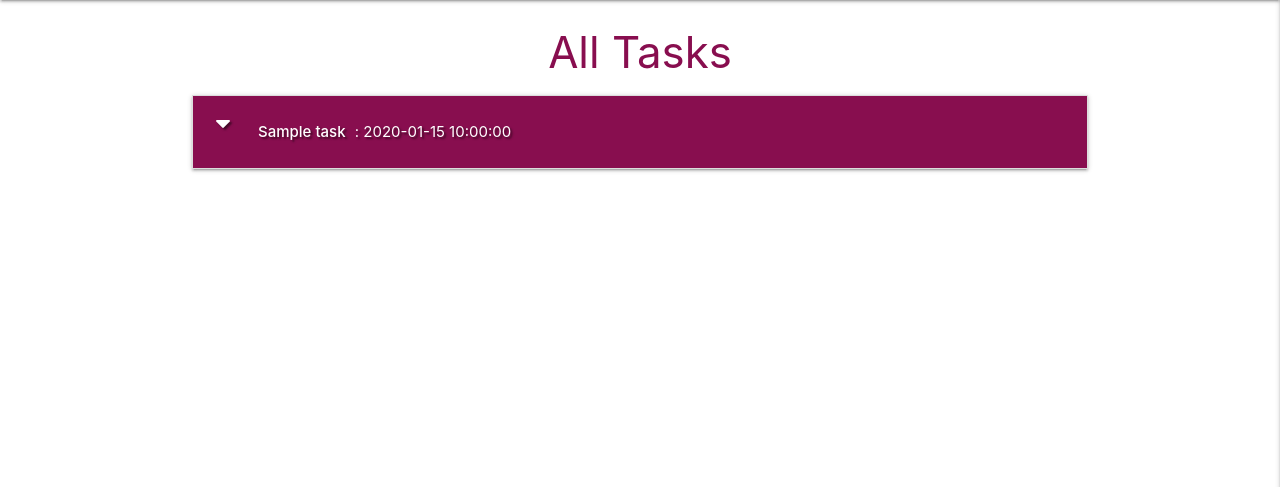
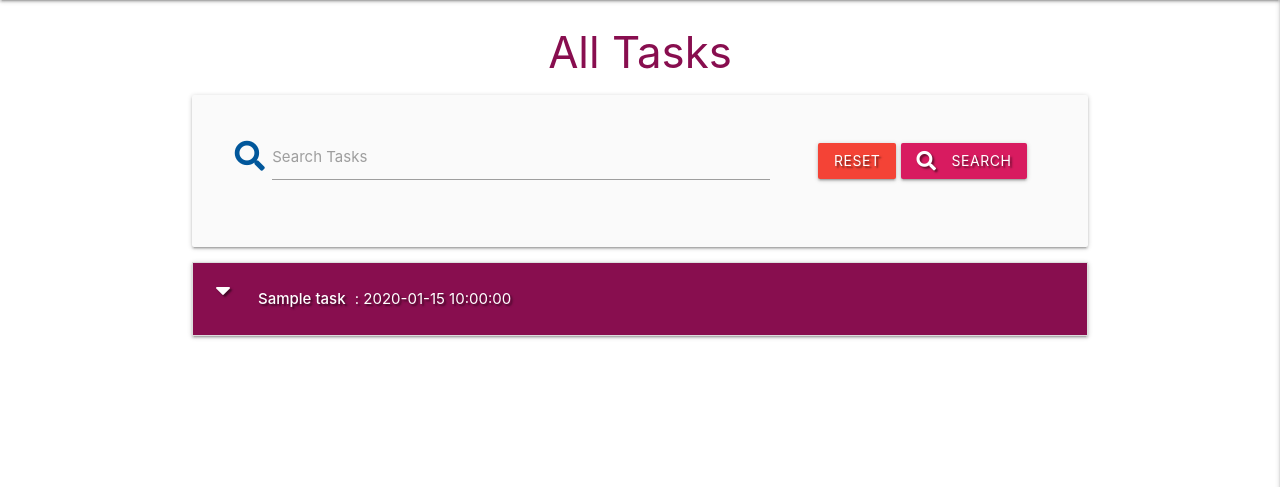
Before and after one commit to ZionX42/flask-task-manager-project_1, a Flask app: page / in a window 1280 px wide. Shown: the part 64-551 px from the top of the page. Run offline with Flask 2, Linux system fonts and the light colour scheme; a database or web service that is not in the repository returns one stand-in record (values such as "Sample title"); some libraries are stand-ins or nearby versions.

Commit message:
Add Search Funtionality

```diff
--- a/app.py
+++ b/app.py
@@ -22,6 +22,13 @@ mongo = PyMongo(app)
 @app.route("/get_tasks")
 def get_tasks():
     tasks = list(mongo.db.tasks.find())
+    return render_template("tasks.html", tasks=tasks)
+
+
+@app.route("/search", methods=["GET", "POST"])
+def search():
+    query = request.form.get("query")
+    tasks = list(mongo.db.tasks.find({"$text": {"$search": query}}))
     return render_template("tasks.html", tasks=tasks)
 
 
--- a/templates/tasks.html
+++ b/templates/tasks.html
@@ -2,6 +2,26 @@
 {% block content %}
 
 <h3 class="pink-text text-darken-4 center-align">All Tasks</h3>
+
+<div class="row card-panel grey lighten-5">
+    <form action="{{ url_for('search') }}" method="post" class="col s12">
+        <div class="row valign-wrapper center-align">
+            <div class="input-field col s12 m8">
+                <i class="fas fa-search prefix light-blue-text text-darken-4"></i>
+                <input type="text" name="query" id="query" minlength="3" class="validate" required>
+                <label for="query">Search Tasks</label>
+            </div>
+            <div class="col s12 m4">
+                <a href="{{ url_for('get_tasks') }}" class="red btn text-shadow">Reset</a>
+                <button type="submit" class="pink darken-1 btn text-shadow">
+                    <i class="fas fa-search left"></i> Search
+                </button>
+            </div>
+        </div>
+    </form>
+</div>
+
+{% if tasks|length > 0 %}
 
 <ul class="collapsible">
     {% for task in tasks %}
@@ -10,8 +30,8 @@
             <div class="col s3">
                 <i class="fas fa-caret-down"></i>
                 {% if session.user | lower == task.created_by | lower %}
-                    <a href="{{ url_for('delete_task', task_id=task._id) }}" class="btn-small green accent-4">Done</a>
-                    <a href="{{ url_for('edit_task', task_id=task._id) }}" class="btn-small light-blue lighten-1">Edit</a>
+                <a href="{{ url_for('delete_task', task_id=task._id) }}" class="btn-small green accent-4">Done</a>
+                <a href="{{ url_for('edit_task', task_id=task._id) }}" class="btn-small light-blue lighten-1">Edit</a>
                 {% endif %}
             </div>
             <div class="col s9">
@@ -30,5 +50,8 @@
     </li>
     {% endfor %}
 </ul>
+{% else %}
+<h3 class="red text-darken-4 center-align">No Results Found</h3>
+{% endif %}
 
 {% endblock %}
```
